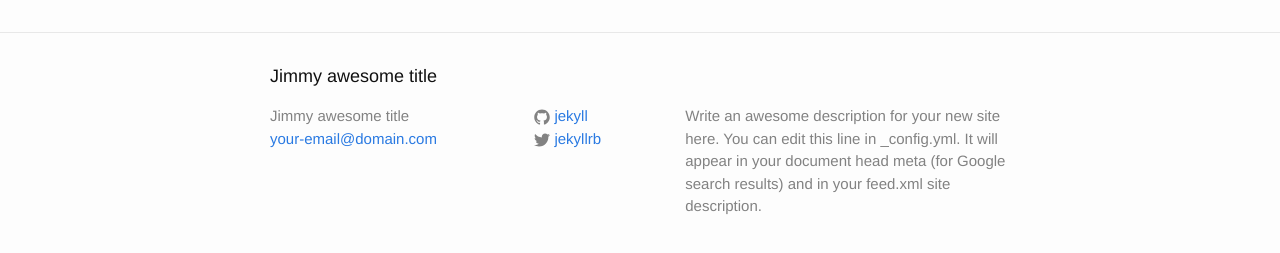
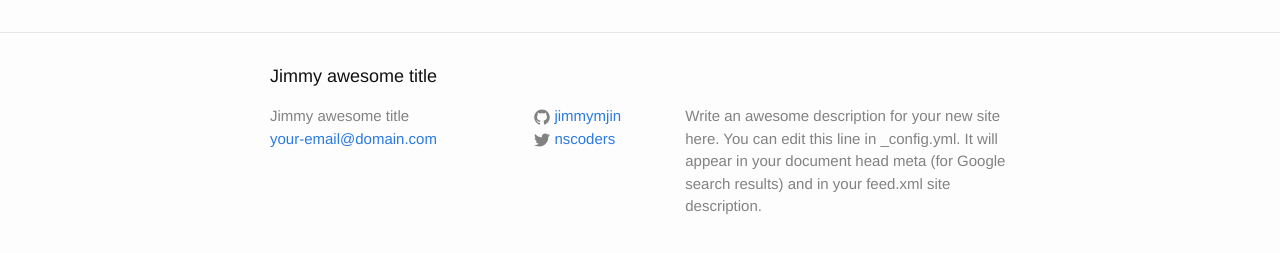
Before and after one commit to jimmymjin/hello-world, a Jekyll site: the page built from index.html, in a window 1280 px wide. Shown: the part 264-517 px from the top of the page. Built offline with Jekyll 4.4.1, drawn with Linux system fonts in a browser that asks for light colours.

Commit message:
update github twitter
update username

```diff
--- a/_config.yml
+++ b/_config.yml
@@ -14,8 +14,8 @@ description: > # this means to ignore newlines until "baseurl:"
   Google search results) and in your feed.xml site description.
 baseurl: "" # the subpath of your site, e.g. /blog
 url: "http://yourdomain.com" # the base hostname & protocol for your site
-twitter_username: jekyllrb
-github_username:  jekyll
+twitter_username: nscoders
+github_username:  jimmymjin
 
 # Build settings
 markdown: kramdown
```
